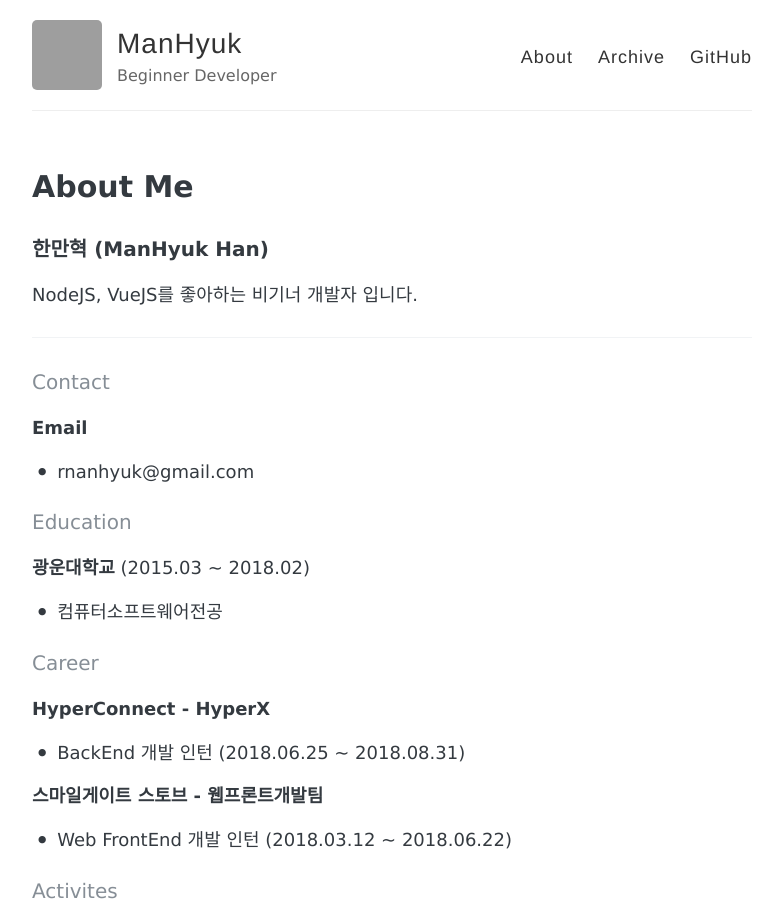
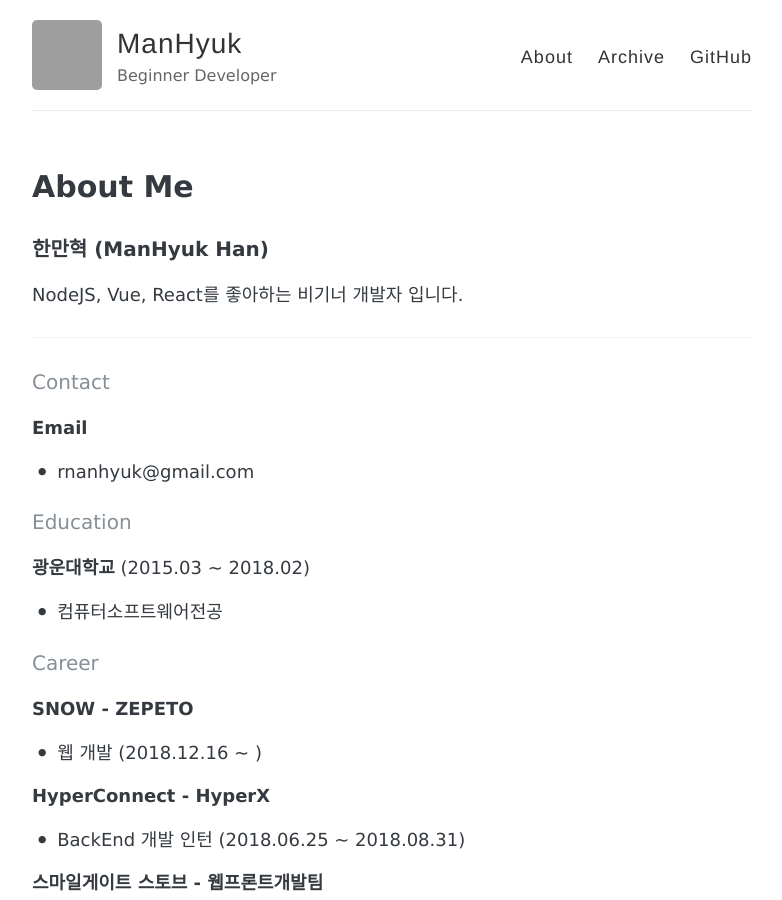
Before and after one commit to ManHyuk/ManHyuk.github.io, a Jekyll site: the page built from about.md, in a window 1280 px wide and 900 px high. Shown: the whole window, without its empty margins (248-1030 px from the left). Built offline with Jekyll 4.4.1, drawn with Linux system fonts in a browser that asks for light colours; grey boxes are pictures that could not be loaded.

```diff
--- a/about.md
+++ b/about.md
@@ -7,7 +7,7 @@ permalink: /about/
 
 ### 한만혁 (ManHyuk Han)
 
-NodeJS, VueJS를 좋아하는 비기너 개발자 입니다.
+NodeJS, Vue, React를 좋아하는 비기너 개발자 입니다.
 
 ---
 
@@ -22,6 +22,9 @@ NodeJS, VueJS를 좋아하는 비기너 개발자 입니다.
 - 컴퓨터소프트웨어전공
 
 #### Career
+**SNOW - ZEPETO**
+- 웹 개발 (2018.12.16 ~ )
+
 **HyperConnect - HyperX**
 - BackEnd 개발 인턴 (2018.06.25 ~ 2018.08.31)
 
```
Also changed, not shown: _posts/2019-12-24-redis.md (added, +43 -0 lines).
